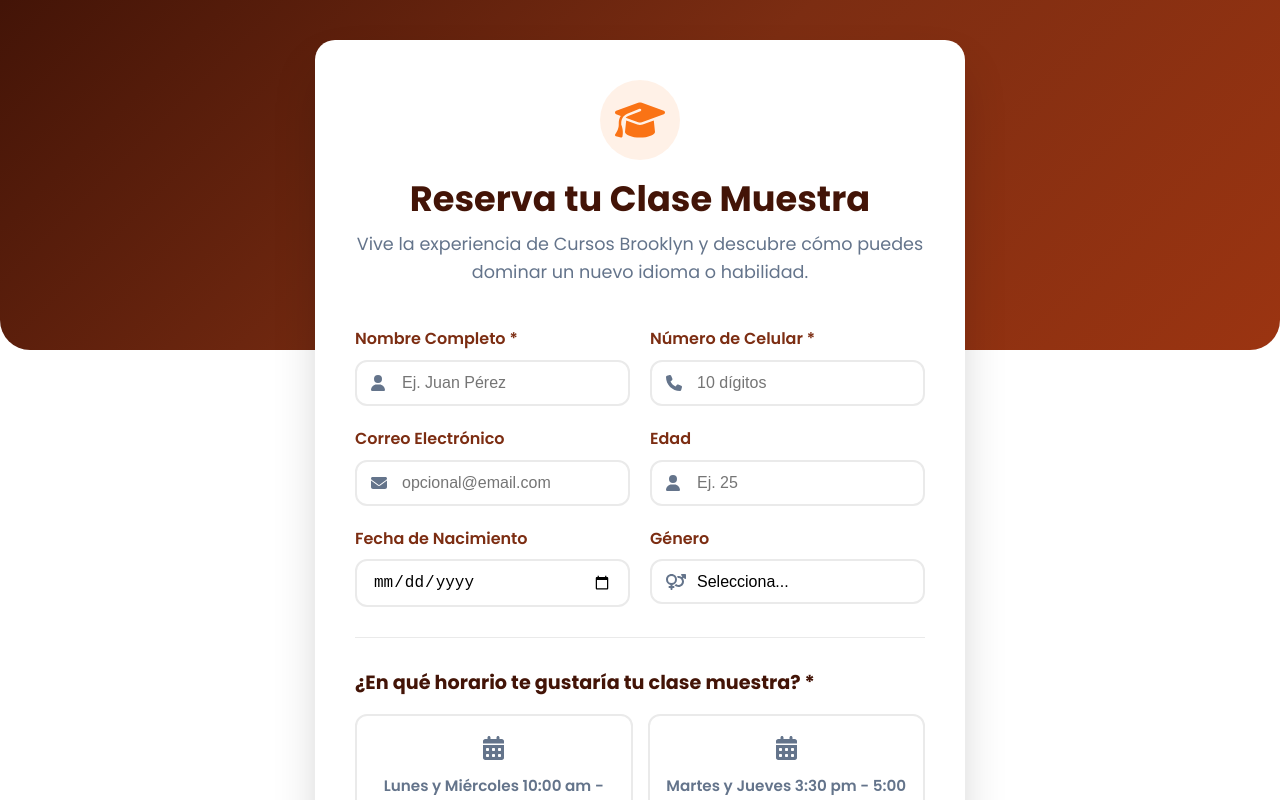
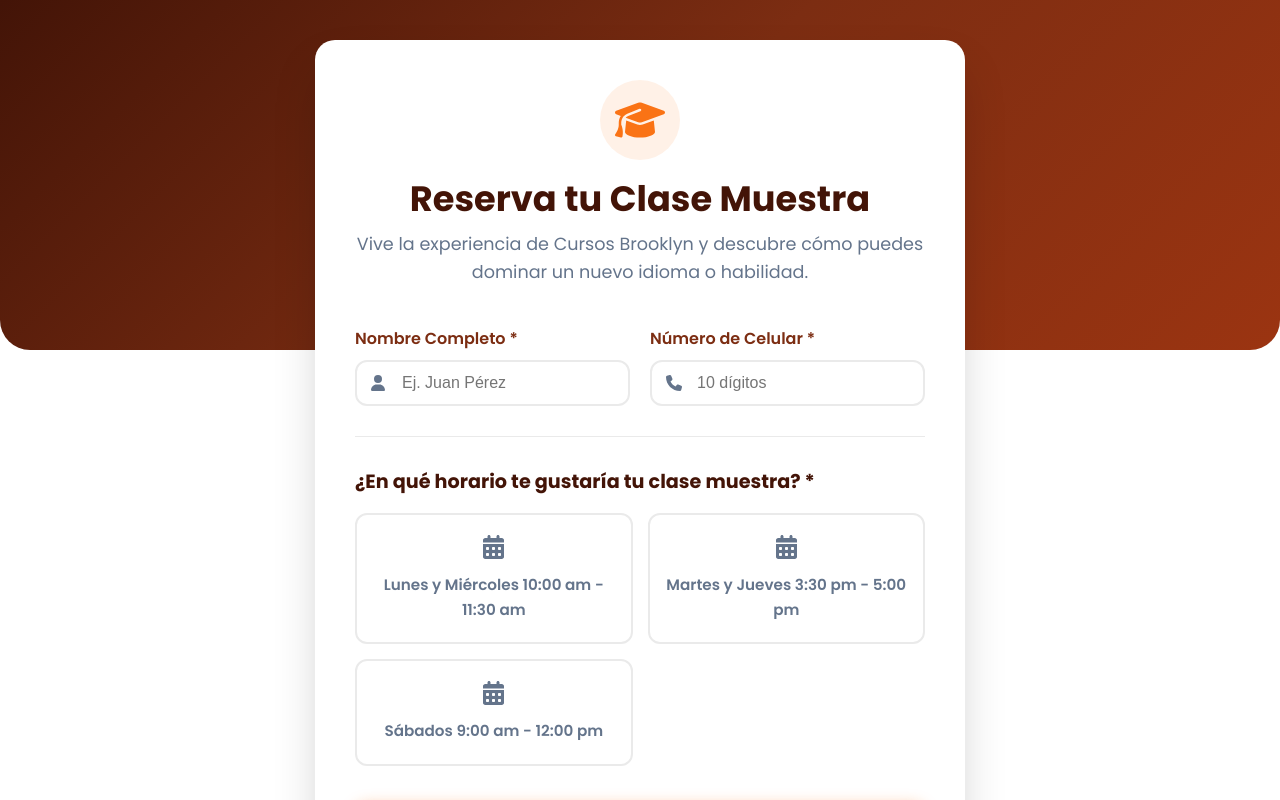
Before and after one commit to fercho159-aq/cursos-brooklyn, a Next.js app: page /registro-clase-muestra in a window 1280 px wide. Shown: the top 800 px of the page. Built offline with nearby package versions, Linux system fonts and the light colour scheme.

Commit message:
Simplificar formulario de registro de clase muestra y panel de admin

```diff
--- a/app/registro-clase-muestra/page.tsx
+++ b/app/registro-clase-muestra/page.tsx
@@ -5,8 +5,8 @@
 import Link from 'next/link'
 import { FontAwesomeIcon } from '@fortawesome/react-fontawesome'
 import {
-  faGraduationCap, faPhone, faUser, faEnvelope,
-  faCalendarAlt, faClock, faVenusMars, faArrowLeft,
+  faGraduationCap, faPhone, faUser,
+  faCalendarAlt, faArrowLeft,
   faCheckCircle
 } from '@fortawesome/free-solid-svg-icons'
 
@@ -19,10 +19,6 @@
   const [formData, setFormData] = useState({
     nombre: '',
     celular: '',
-    email: '',
-    edad: '',
-    fecha_cumpleanos: '',
-    genero: '',
     horario_elegido: ''
   })
 
@@ -189,68 +185,6 @@
                 />
               </div>
             </div>
-
-            {/* Email */}
-            <div>
-              <label style={{ display: 'block', marginBottom: '8px', fontWeight: 600, color: 'var(--dark-light)' }}>
-                Correo Electrónico
-              </label>
-              <div style={{ position: 'relative' }}>
-                <FontAwesomeIcon icon={faEnvelope} style={{ position: 'absolute', left: '16px', top: '50%', transform: 'translateY(-50%)', color: 'var(--gray)' }} />
-                <input
-                  type="email" name="email" value={formData.email} onChange={handleChange}
-                  placeholder="opcional@email.com"
-                  style={{ width: '100%', padding: '12px 16px 12px 45px', border: '2px solid #eaeaea', borderRadius: 'var(--radius)', fontSize: '1rem' }}
-                />
-              </div>
-            </div>
-
-            {/* Edad */}
-            <div>
-              <label style={{ display: 'block', marginBottom: '8px', fontWeight: 600, color: 'var(--dark-light)' }}>
-                Edad
-              </label>
-              <div style={{ position: 'relative' }}>
-                <FontAwesomeIcon icon={faUser} style={{ position: 'absolute', left: '16px', top: '50%', transform: 'translateY(-50%)', color: 'var(--gray)' }} />
-                <input
-                  type="number" name="edad" value={formData.edad} onChange={handleChange}
-                  placeholder="Ej. 25" min="5" max="99"
-                  style={{ width: '100%', padding: '12px 16px 12px 45px', border: '2px solid #eaeaea', borderRadius: 'var(--radius)', fontSize: '1rem' }}
-                />
-              </div>
-            </div>
-
-            {/* Cumpleaños */}
-            <div>
-              <label style={{ display: 'block', marginBottom: '8px', fontWeight: 600, color: 'var(--dark-light)' }}>
-                Fecha de Nacimiento
-              </label>
-              <div style={{ position: 'relative' }}>
-                <input
-                  type="date" name="fecha_cumpleanos" value={formData.fecha_cumpleanos} onChange={handleChange}
-                  style={{ width: '100%', padding: '12px 16px', border: '2px solid #eaeaea', borderRadius: 'var(--radius)', fontSize: '1rem' }}
-                />
-              </div>
-            </div>
-
-            {/* Género */}
-            <div>
-              <label style={{ display: 'block', marginBottom: '8px', fontWeight: 600, color: 'var(--dark-light)' }}>
-                Género
-              </label>
-              <div style={{ position: 'relative' }}>
-                <FontAwesomeIcon icon={faVenusMars} style={{ position: 'absolute', left: '16px', top: '50%', transform: 'translateY(-50%)', color: 'var(--gray)' }} />
-                <select
-                  name="genero" value={formData.genero} onChange={handleChange}
-                  style={{ width: '100%', padding: '12px 16px 12px 45px', border: '2px solid #eaeaea', borderRadius: 'var(--radius)', fontSize: '1rem', appearance: 'none', background: 'white' }}
-                >
-                  <option value="">Selecciona...</option>
-                  <option value="Hombre">Hombre</option>
-                  <option value="Mujer">Mujer</option>
-                  <option value="Otro">Otro</option>
-                </select>
-              </div>
-            </div>
           </div>
 
           <hr style={{ border: 'none', borderTop: '1px solid #eaeaea', margin: '30px 0' }} />
```
Also changed, not shown: app/admin/clase-muestra/page.tsx (+3 -8 lines).
